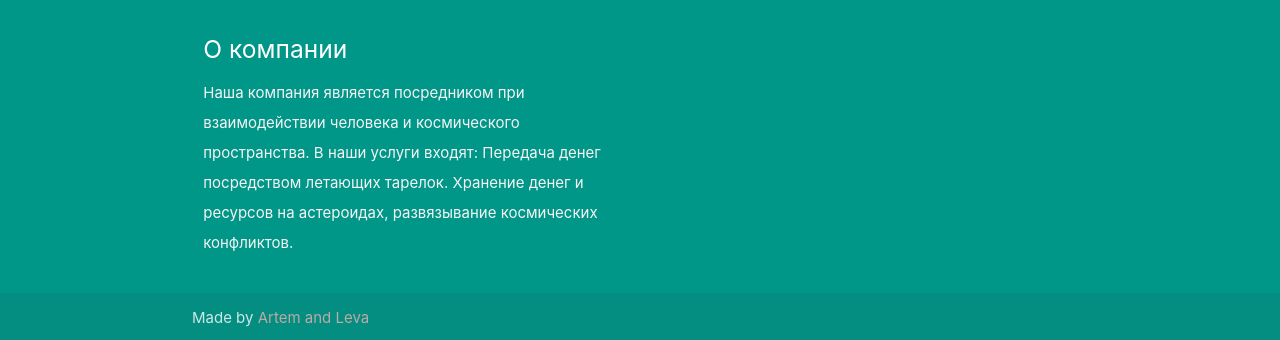
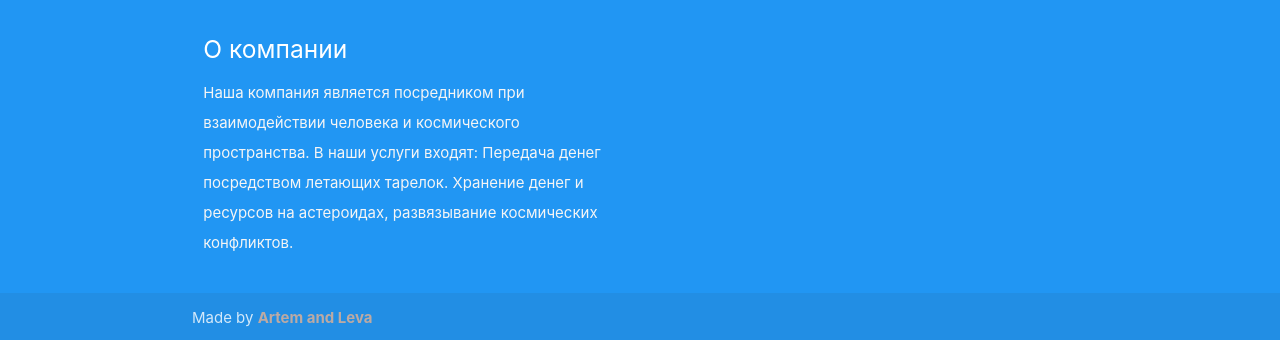
Before and after one commit to artemblin/artemblin.github.io, a plain HTML site: page index.html in a window 1280 px wide. Shown: the part 1966-2306 px from the top of the page. Drawn offline with nearby package versions, Linux system fonts and the light colour scheme.

Commit message:
Add files via upload

```diff
--- a/index.html
+++ b/index.html
@@ -30,7 +30,7 @@
           <h5 class="header col s12 light">Наша основная задача - исследовать космос и сделать его доступным для каждого.</h5>
         </div>
         <div class="row center">
-          <a href="https://t.me/koPifei" id="download-button" class="btn-large waves-effect waves-light teal lighten-1">Связаться с нами</a>
+          <a href="https://t.me/koPifei" id="download-button" class="btn-large waves-effect waves-light blue lighten-5 lighten-1">Связаться с нами</a>
         </div>
         <br><br>
 
@@ -114,7 +114,7 @@
     <div class="parallax"><img src="background3.jpg" alt="Unsplashed background img 3"></div>
   </div>
 
-  <footer class="page-footer teal">
+  <footer class="page-footer blue">
     <div class="container">
       <div class="row">
         <div class="col l6 s12">
@@ -128,7 +128,7 @@
     </div>
     <div class="footer-copyright">
       <div class="container">
-      Made by <a class="brown-text text-lighten-3" href="http://materializecss.com">Artem and Leva</a>
+      Made by <a class="brown-text text-lighten-3" href="http://materializecss.com"><b>Artem and Leva</b></a>
       </div>
     </div>
   </footer>
```
